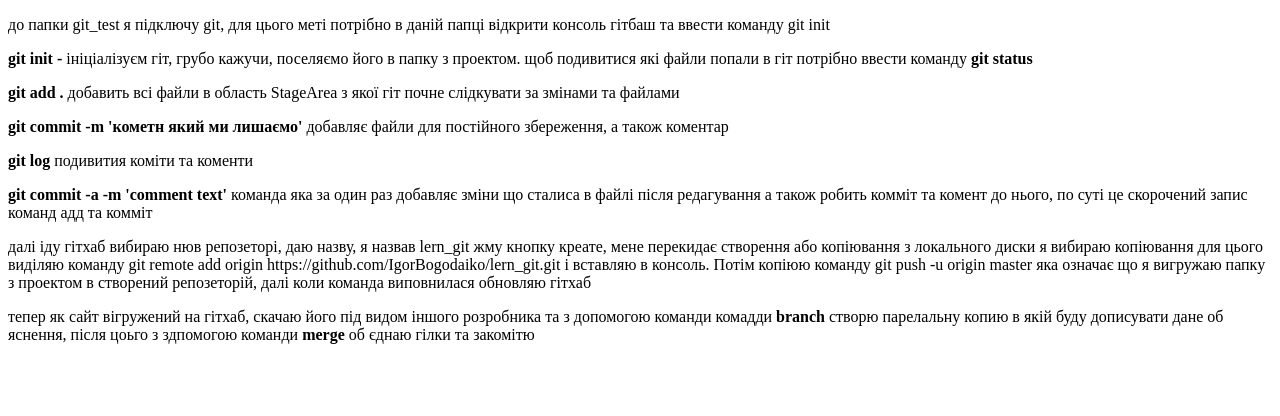
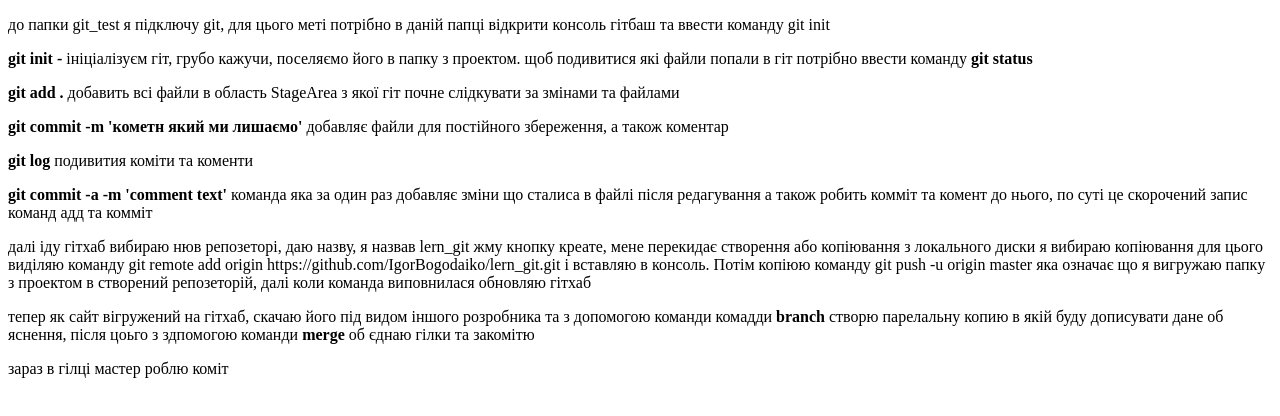
Before and after one commit to IgorBogodaiko/lern_git, a plain HTML site: page index.html in a window 1280 px wide. Drawn offline with Linux system fonts and the light colour scheme.

Commit message:
Mester line - роблю коміт в гілці мастер псля того як в неї перейшов та написав речення в документі

```diff
--- a/index.html
+++ b/index.html
@@ -16,5 +16,11 @@
     <p>далі іду гітхаб вибираю нюв репозеторі, даю назву, я назвав lern_git жму кнопку креате, мене перекидає створення або копіювання з локального диски я вибираю копіювання для цього виділяю команду git remote add origin https://github.com/IgorBogodaiko/lern_git.git і вставляю в консоль. Потім копіюю команду git push -u origin master яка означає що я вигружаю папку з проектом в створений репозеторій, далі коли команда виповнилася обновляю гітхаб</p>
     <p>тепер як сайт вігружений на гітхаб, скачаю його під видом іншого розробника та з допомогою команди комадди <strong>branch</strong> створю парелальну копию
         в якій буду дописувати дане об яснення, після цоьго з здпомогою команди <strong>merge</strong> об єднаю гілки та закомітю</p>
+
+
+
+    <p>зараз в гілці мастер роблю коміт</p>
+
+
 </body>
 </html>
```
